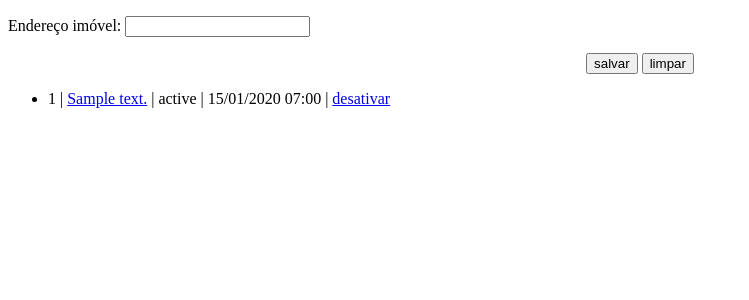
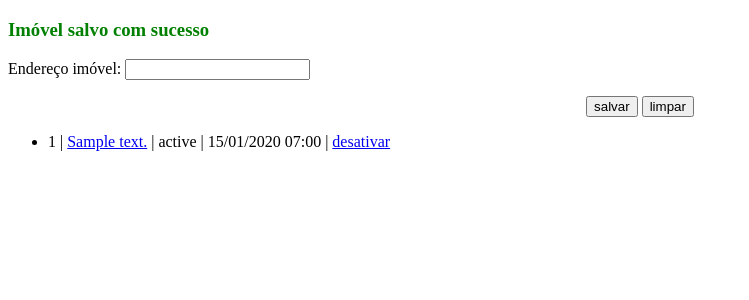
Before and after one commit to felipe-basina/imovelnanuvem, a Django app: page /imovel/novo in a window 1280 px wide. Shown: the top 300 px of the page, without its empty margins (0-749 px from the left). Run offline with Django 4.2, Linux system fonts and the light colour scheme; tables that the repository leaves empty hold one stand-in row (values such as "Sample post").

Commit message:
Adicionado controle para exibicao de mensagens.

```diff
--- a/innapp/templates/innapp/base.html
+++ b/innapp/templates/innapp/base.html
@@ -12,6 +12,16 @@
 </head>
 <body>
 
+    <div>
+        {% if template.message %}
+            {% if template.status == 'success' %}
+                <h3 style="color: green;">{{ template.message }}</h3>
+            {% else %}
+                <h3 style="color: red;">{{ template.message }}</h3>
+            {% endif %}
+        {% endif %}
+    </div>
+
     {% block content %}
     {% endblock %}
 
```
